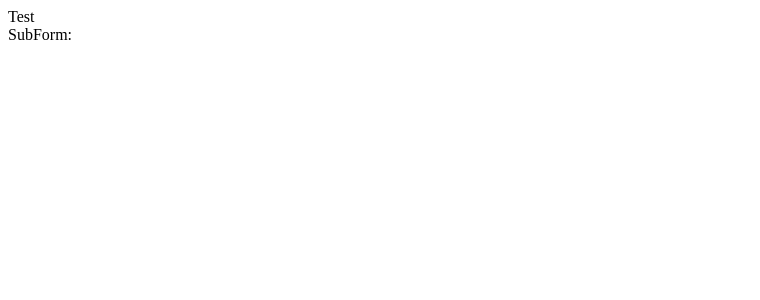
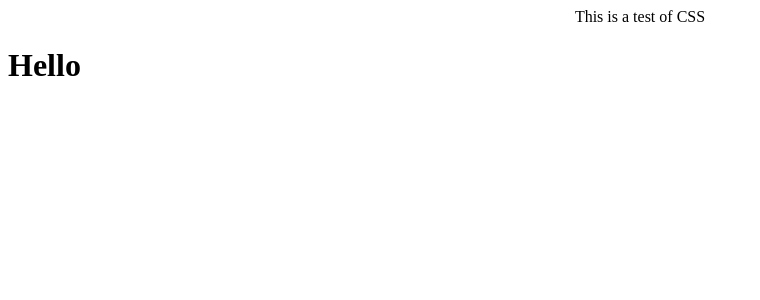
Before and after one commit to ttreit/mvp, a React app: page / in a window 1280 px wide. Shown: the top 300 px of the page, without its empty margins (0-760 px from the left). Built offline with nearby package versions, Linux system fonts and the light colour scheme; no server answers.

Commit message:
Refactor components into their own files - in progress

```diff
--- a/public/App.css
+++ b/public/App.css
@@ -1,3 +1,7 @@
+#masterList {
+  text-align: center;
+}
+
 #listHeading {
   margin: 1rem;
   text-align: center;
--- a/server.js
+++ b/server.js
@@ -2,8 +2,8 @@
 const express = require('express');  //express itself
 const bodyParser = require('body-parser'); //used for parsing incoming req bodies (node.js middlware)
 const mongoose = require('mongoose'); //makes connecting to mongoDB easier
-const { body, validationResult } = require('express-validator');
-const { santizeBody } = require('express-validator');
+// const { body, validationResult } = require('express-validator');
+// const { santizeBody } = require('express-validator');
 const logger = require('./middleware/logger');
 const processString = require('./middleware/processString');
 require('dotenv/config');
--- a/src/App.jsx
+++ b/src/App.jsx
@@ -43,8 +43,8 @@ class App extends Component {
   render() {
     return (
       <div>
-        <MasterList />
-        <SubForm />
+        <MasterList currentList={this.state.currentList}/>
+        <SubForm inputText={this.state.inputText}/>
       </div>
     );
   }
--- a/src/MasterList.jsx
+++ b/src/MasterList.jsx
@@ -2,7 +2,11 @@ import React from 'react';
 
 const MasterList = function (props) {
   return (
-    <div>Test</div>
+    <div>
+      <div id='masterList'>
+        This is a test of CSS
+      </div>
+    </div>
   )
 };
 
--- a/src/SubForm.jsx
+++ b/src/SubForm.jsx
@@ -1,11 +1,28 @@
 import React from 'react';
 
-const SubForm = function (props) {
+function SubForm(props) {
   return (
     <div>
-      SubForm:
+      <h1>Hello {} </h1>
+      {console.log(props.currentList)}
     </div>
   )
-};
+
+}
 
 export default SubForm;
+
+
+
+// const SubForm = function (props) {
+//   return (
+//     <div>
+//       <div>
+//       SubForm:
+//       </div>
+//       <div>
+//       { console.log(props) }
+//       </div>
+//     </div>
+//   )
+// };
```
